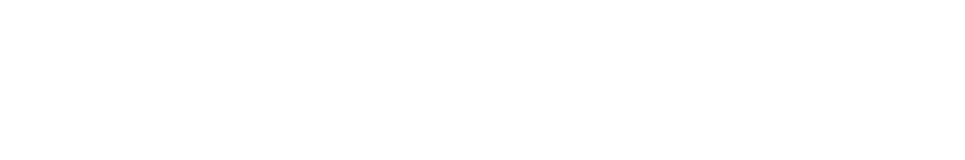
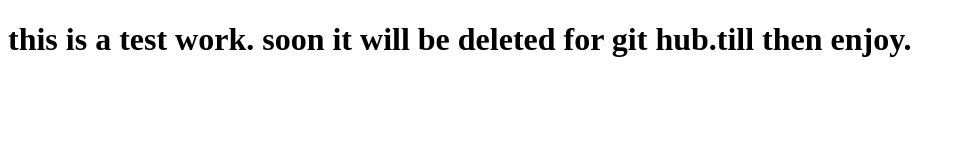
Before and after one commit to ashrafpeal/git-test, a plain HTML site: page index.html in a window 1280 px wide. Shown: the whole page, without its empty margins (0-965 px from the left). Drawn offline with Linux system fonts and the light colour scheme.

Commit message:
A new line added to index file

```diff
--- a/index.html
+++ b/index.html
@@ -9,7 +9,7 @@
 </head>
 <body>
 
-
+    <h1>this is a test work. soon it will be deleted for git hub.till then enjoy.</h1>
 
     <!-- JS -->
     <script href="js/script.js"></script>
```
